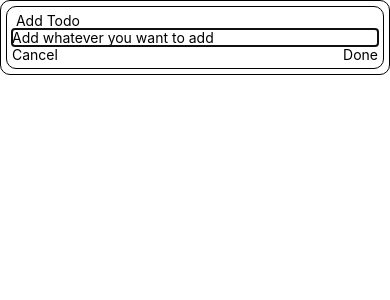
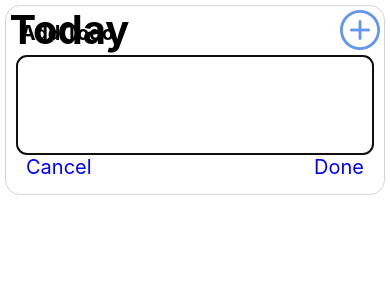
Before and after one commit to ravi1225/my-project, a React Native app: screen / in a window 390 px wide. Shown: the top 300 px of the page. Built offline with nearby package versions, Linux system fonts and the light colour scheme.

Commit message:
done with modal designing

```diff
--- a/todo.js
+++ b/todo.js
@@ -25,27 +25,24 @@ export default function Todo() {
         <>
         <Modal
             visible={true}
+            transparent={true}
         >
             <View style={styles.external_View}>
                 <View style={styles.internal_View}>
-                <Text> Add Todo </Text>
+                <Text style={styles.header_text}> Add Todo </Text>
                 <TextInput
-                    placeholder="Add whatever you want to add"
-                    // onChangeText= {textInput}
-                    // value={text}
+                    style={styles.input_Box}
                 />
                 <View style={styles.third_View}>
                     <TouchableOpacity>
-                        <Text>Cancel</Text>
+                        <Text style={styles.text_style}>Cancel</Text>
                     </TouchableOpacity>
 
                     <TouchableOpacity>
-                        <Text>Done</Text>
+                        <Text style={styles.text_style}>Done</Text>
                     </TouchableOpacity>
                 </View>
-
                 </View>
-
             </View>
         </Modal>
     </>
@@ -57,24 +54,46 @@ export default function Todo() {
 const styles = StyleSheet.create({
     external_View: {
         // transparent: 'true'
+        padding: 5,
+        borderRadius: 20,
+    },
+
+    internal_View: {
+        borderRadius: 15,
+        paddingRight: 5,
         borderWidth: 1,
-        padding: 5,
-        borderRadius: 10,
-
+        paddingBottom: 15,
+        paddingLeft: 10,
+        paddingTop: 15,
+        paddingRight: 10,
+        borderColor: "lightgray",
 
     },
 
-    internal_View: {
+    input_Box: {
+        borderWidth: 1,
+        borderColor: "lightgray",
         borderRadius: 10,
-        paddingRight: 5,
-        borderWidth: 1,
-        padding: 5,
+        height: 100,
     },
 
     third_View: {
         flexDirection: 'row',
         justifyContent: 'space-between',
         alignItems: 'center',
+        paddingLeft: 10,
+        paddingRight: 10,
+    },
+
+    header_text: {
+        fontSize: 20,
+        fontWeight: 'bold',
+        paddingBottom: 10,
+    },
+
+    text_style: {
+        color: 'blue',
+        fontSize: 20,
     }
 
   });
```
